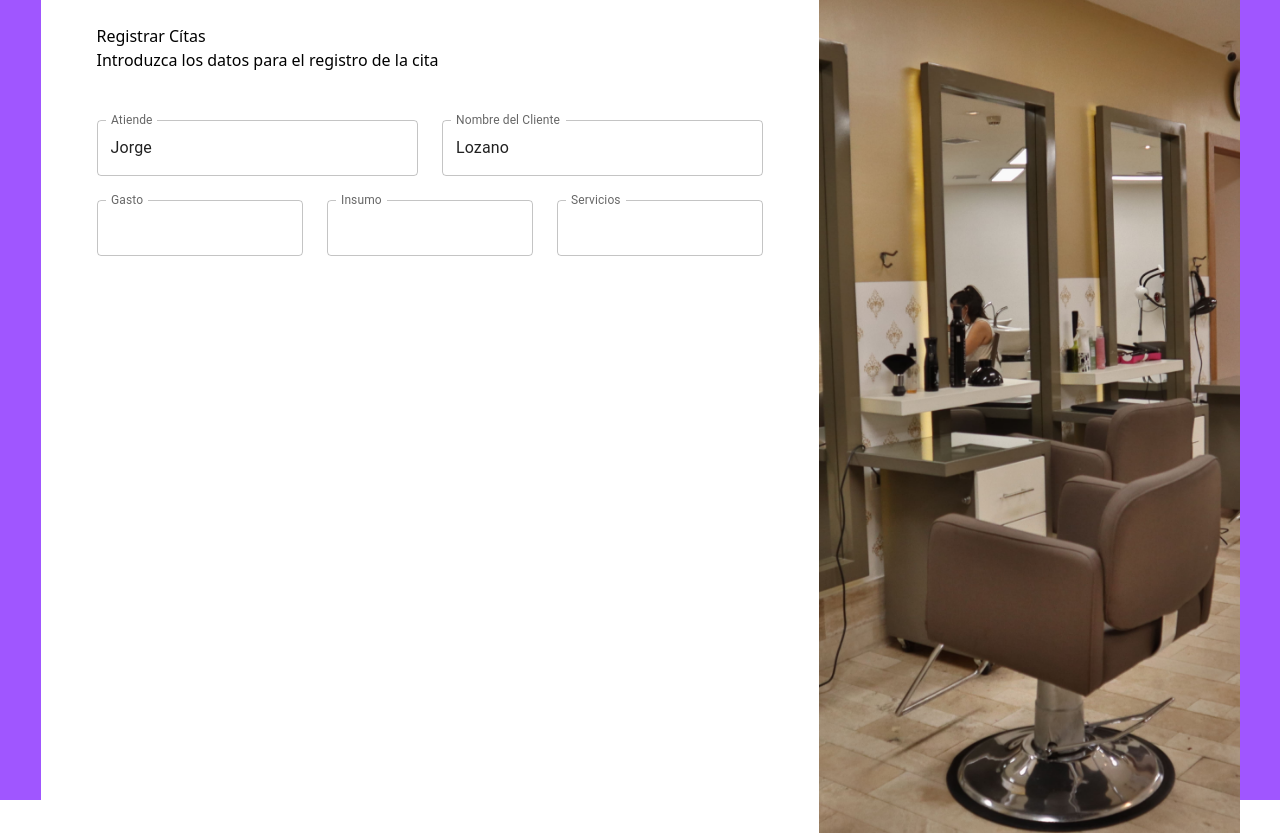
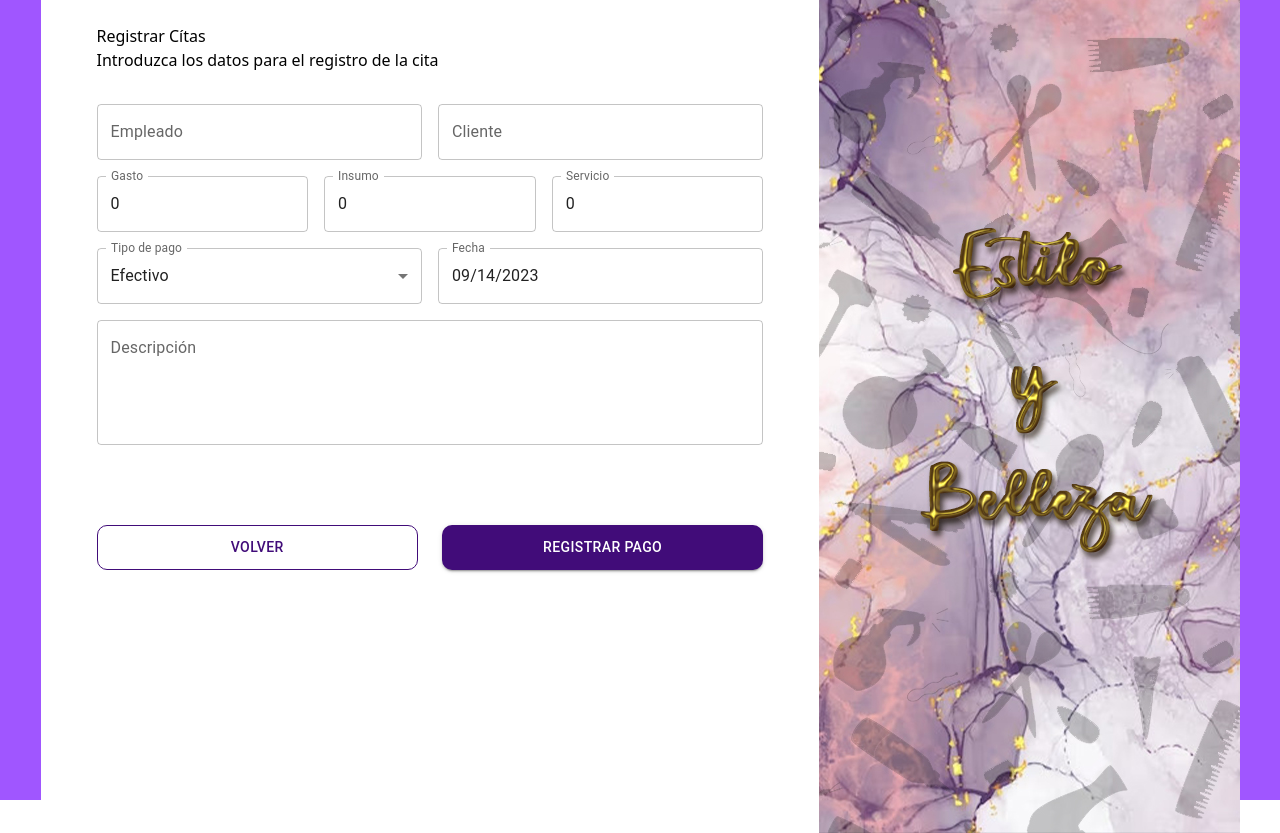
Before and after one commit to zMichael2/MagiKoa, a React (Vite) app: page /registerPayment in a window 1280 px wide. Built offline with nearby package versions, Linux system fonts and the light colour scheme.

Commit message:
The payment view was implemented, with form and image

```diff
--- a/src/pages/register/RegisterPayment.tsx
+++ b/src/pages/register/RegisterPayment.tsx
@@ -1,56 +1,199 @@
-import TextField from "@mui/material/TextField";
+import {
+  TextField,
+  Grid,
+  InputLabel,
+  Select,
+  MenuItem,
+  FormControl,
+} from "@mui/material";
+import { AdapterDayjs } from "@mui/x-date-pickers/AdapterDayjs";
+import { LocalizationProvider } from "@mui/x-date-pickers/LocalizationProvider";
+import { DatePicker } from "@mui/x-date-pickers/DatePicker";
+import dayjs, { Dayjs } from "dayjs";
+import { useForm } from "react-hook-form";
+
 import { ContainerMain } from "../../components/containers/ContainerMain";
-import logo from "../../assets/peluqueria.jpg";
+import { ButtonBackAndRegister } from "../../components/buttons/ButtonBackAndRegister";
+
+import logo from "../../assets/Estilo.jpg";
+
+const today = dayjs();
+const tomorrow = dayjs().add(0, "day");
+
+interface FormData {
+  employee: string;
+  nameClient: string;
+  gasto: number;
+  insumo: number;
+  servicio: number;
+  typePay: string;
+  date: Dayjs | null | string;
+  description: string;
+}
 
 export default function RegisterPayment() {
+  const {
+    register,
+    handleSubmit,
+    formState: { errors },
+  } = useForm<FormData>({
+    defaultValues: {
+      employee: "",
+      nameClient: "",
+      date: today.format("DD-MM-YYYY"),
+      description: "",
+      typePay: "Efectivo",
+      gasto: 0,
+      insumo: 0,
+      servicio: 0,
+    },
+  });
+
+  const onRegisterForm = ({
+    employee,
+    nameClient,
+    date,
+    description,
+    typePay,
+    gasto,
+    insumo,
+    servicio,
+  }: FormData) => {
+    console.warn("Datos");
+    console.log({
+      employee,
+      nameClient,
+      date,
+      description,
+      typePay,
+      gasto,
+      insumo,
+      servicio,
+    });
+  };
   return (
     <ContainerMain>
       <div className="flex flex-row ">
         <div className="h-[865px] w-[980px] p-14">
           <h1>Registrar Cítas</h1>
           <h3>Introduzca los datos para el registro de la cita</h3>
-          <div className="mt-12 flex flex-col gap-6">
-            <div className="flex justify-between gap-6">
+          <form onSubmit={handleSubmit(onRegisterForm)} noValidate>
+            <Grid container spacing={2} sx={{ mt: 2 }}>
+              <Grid item xs={12} sm={6}>
                 <TextField
-                label="Atiende"
-                id="outlined-size-normal"
-                defaultValue="Jorge"
-                className="w-full"
+                  label="Empleado"
+                  type="text"
+                  placeholder="Nombre del empleado"
+                  fullWidth
+                  {...register("employee", {
+                    required: "Este campo es requerido",
+                  })}
+                  error={!!errors.employee}
+                  helperText={errors.employee?.message}
                 />
+              </Grid>
+              <Grid item xs={12} sm={6}>
                 <TextField
-                label="Nombre del Cliente"
-                id="outlined-size-normal"
-                defaultValue="Lozano"
-                className="w-full"
+                  type="text"
+                  label="Cliente"
+                  placeholder="Nombre del Cliente"
+                  fullWidth
+                  {...register("nameClient", {
+                    required: "Este campo es requerido",
+                  })}
+                  error={!!errors.nameClient}
+                  helperText={errors.nameClient?.message}
                 />
-            </div>
-            <div className="flex justify-between gap-6">
+              </Grid>
+
+              <Grid item xs={12} sm={4}>
                 <TextField
-                id="outlined-number"
                   label="Gasto"
                   type="number"
-                InputLabelProps={{
-                  shrink: true,
-                }}
+                  {...register("gasto", {
+                    required: "Este campo es requerido",
+                  })}
+                  error={!!errors.gasto}
+                  helperText={errors.gasto?.message}
                 />
+              </Grid>
+
+              <Grid item xs={12} sm={4}>
                 <TextField
-                id="outlined-number"
                   label="Insumo"
                   type="number"
-                InputLabelProps={{
-                  shrink: true,
-                }}
+                  {...register("insumo", {
+                    required: "Este campo es requerido",
+                  })}
+                  error={!!errors.insumo}
+                  helperText={errors.insumo?.message}
                 />
+              </Grid>
+
+              <Grid item xs={12} sm={4}>
                 <TextField
-                id="outlined-number"
-                label="Servicios"
+                  label="Servicio"
                   type="number"
-                InputLabelProps={{
-                  shrink: true,
-                }}
+                  {...register("servicio", {
+                    required: "Este campo es requerido",
+                  })}
+                  error={!!errors.servicio}
+                  helperText={errors.servicio?.message}
                 />
-            </div>
-          </div>
+              </Grid>
+
+              <Grid item xs={12} sm={6}>
+                <FormControl fullWidth>
+                  <InputLabel>Tipo de pago</InputLabel>
+                  <Select
+                    {...register("typePay", {
+                      required: "Este campo es requerido",
+                    })}
+                    defaultValue={"Efectivo"}
+                    error={!!errors.typePay}
+                    label="Tipo de pago"
+                  >
+                    <MenuItem value={"Efectivo"}>Efectivo</MenuItem>
+                    <MenuItem value={"Tarjeta debito / credito"}>
+                      Tarjeta debito / credito
+                    </MenuItem>
+                  </Select>
+                </FormControl>
+              </Grid>
+              <LocalizationProvider dateAdapter={AdapterDayjs}>
+                <Grid item xs={12} sm={6}>
+                  <DatePicker
+                    defaultValue={today}
+                    minDate={tomorrow}
+                    views={["day", "month", "year"]}
+                    label="Fecha"
+                    slotProps={{ textField: { fullWidth: true } }}
+                  />
+                </Grid>
+              </LocalizationProvider>
+
+              <Grid item xs={12} sm={12}>
+                <TextField
+                  type="text"
+                  label="Descripción"
+                  multiline
+                  rows={4}
+                  placeholder="Descripcion"
+                  variant="outlined"
+                  fullWidth
+                  {...register("description", {
+                    required: "Este campo es requerido",
+                  })}
+                  error={!!errors.description}
+                  helperText={errors.description?.message}
+                />
+              </Grid>
+            </Grid>
+            <ButtonBackAndRegister
+              titleBackButton="Volver"
+              titleRegisterButton="Registrar Pago"
+            />
+          </form>
         </div>
         <div className="bg-yellow-300 h-[865px] w-[547px]">
           <img
```
Lines whose indentation alone changed are shown as unchanged.
